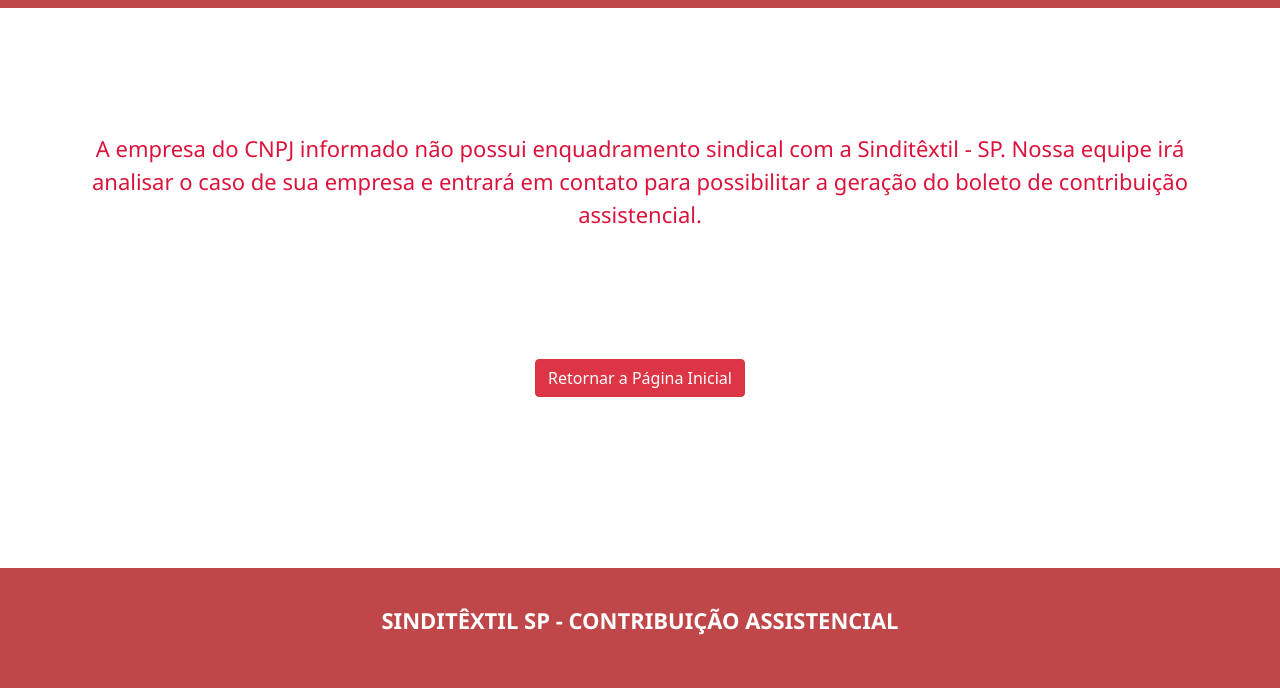
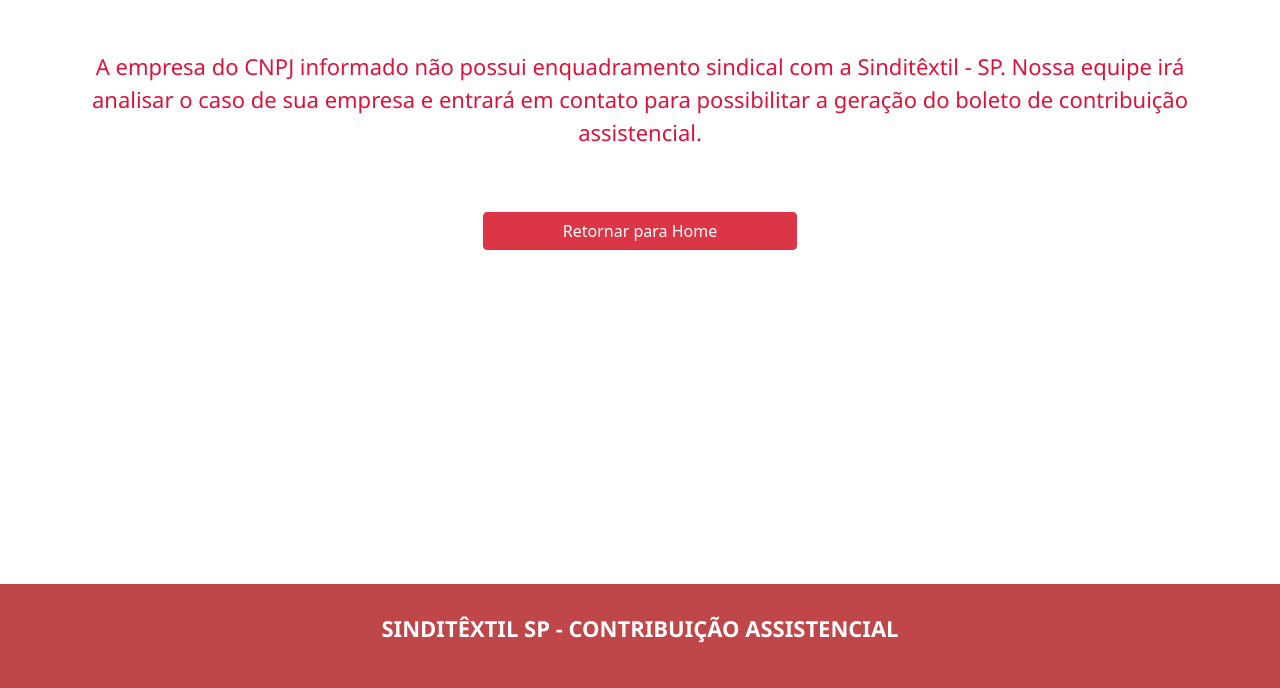
Before and after one commit to FelipeMarini/BS5-Contrib, a plain HTML site: page Bootstrap5/enqsind.html in a window 1280 px wide. Shown: the part 112-800 px from the top of the page. Drawn offline with nearby package versions, Linux system fonts and the light colour scheme.

Commit message:
ajuste overflow telas

```diff
--- a/Bootstrap5/enqsind.html
+++ b/Bootstrap5/enqsind.html
@@ -1,14 +1,13 @@
 <!DOCTYPE html>
 <html lang="pt-br">
-
 <head>
-    <meta charset="utf-8">
-    <meta name="viewport" content="width=device-width, initial-scale=1">
-    <title>Sinditêxtil - SP</title>
+    <meta charset="UTF-8">
+    <meta http-equiv="X-UA-Compatible" content="IE=edge">
+    <meta name="viewport" content="width=device-width, initial-scale=1.0">
+    <title>Sinditêxtil</title>
     <link href="https://cdn.jsdelivr.net/npm/bootstrap@5.0.2/dist/css/bootstrap.min.css" rel="stylesheet" integrity="sha384-EVSTQN3/azprG1Anm3QDgpJLIm9Nao0Yz1ztcQTwFspd3yD65VohhpuuCOmLASjC" crossorigin="anonymous">
     <link rel="stylesheet" href="./styles/enqsind/enqsind.css">
 </head>
-
 <body>
 
     <div class="container-fluid fixed-top d-flex header">
@@ -25,17 +24,17 @@
 
     </div>
 
-    <div class="container main">
+
+    <div class="container-fluid main">
 
       <p class="text-center enq-info">A empresa do CNPJ informado não possui enquadramento sindical com a Sinditêxtil - SP. Nossa equipe irá analisar o caso de sua empresa e entrará em contato para possibilitar a geração do boleto de contribuição assistencial.</p>
 
-      <div class="d-grid gap-2 return-btn">
-        <a href="./index.html">
-            <button class="btn btn-danger" type="button">Retornar a Página Inicial</button>
-        </a>
+      <div class="d-grid gap-2 col-3 mx-auto">
+        <button class="btn btn-danger botao-cad" type="button" data-bs-toggle="modal" data-bs-target="#exampleModal">Retornar para Home</button>
       </div>
 
     </div>
+
 
     <div class="container-fluid fixed-bottom d-flex align-items-center justify-content-center footer">
 
@@ -45,5 +44,4 @@
 
     <script src="https://cdn.jsdelivr.net/npm/bootstrap@5.0.2/dist/js/bootstrap.bundle.min.js" integrity="sha384-MrcW6ZMFYlzcLA8Nl+NtUVF0sA7MsXsP1UyJoMp4YLEuNSfAP+JcXn/tWtIaxVXM" crossorigin="anonymous"></script>
 </body>
-
 </html>
--- a/Bootstrap5/styles/cadsucesso/cadsucesso.css
+++ b/Bootstrap5/styles/cadsucesso/cadsucesso.css
@@ -1,14 +1,14 @@
+.header, .footer, .main { position: absolute; left: 0; width: 100%; }
+.header, .footer { overflow: hidden; height: 7rem; }
+
+
 :root {
     --vinho: rgb(175,25,28,0.8);
 }
 
-body{
-    max-width: 100%;
-    max-height: 100%;
-}
 
+/* início header */
 .header{
-    height: 7.5rem;
     background-color: var(--vinho);
 }
 
@@ -43,13 +43,12 @@ body{
 }
 /* fim header */
 
+
+/* início main */
 .main{
-    height: calc(100vh - 15rem);
-    display: flex;
-    flex-direction: column;
-    align-items: center;
-    justify-content: center;
-    margin-top: 5rem;
+    top: 7rem;
+    bottom: 7rem;
+    overflow: auto;
 }
 
 .cads-info{
@@ -57,19 +56,22 @@ body{
     font-size: 1.375rem;
     font-family: 'Segoe UI', Tahoma, Geneva, Verdana, sans-serif;
     text-align: center;
-    margin-top: 3%;
+    margin-top: 4%;
 }
 
-.return-btn{
-    margin-top: 10%;
+
+.btn{
+    margin-top: 15%;
 }
+/* fim main */
 
 
 /* início footer */
 .footer{
-    height: 7.5rem;
+    height: 6.5rem;
     background-color: var(--vinho);
 }
+/* fim footer */
 
 
 @media screen and (min-width: 1700px) {
@@ -80,7 +82,8 @@ body{
 
 }
 
-@media screen and (max-width: 545px) {
+
+@media screen and (min-width: 360px) and (max-width: 545px) {
 
     .title-header{
         display: none;
@@ -100,13 +103,34 @@ body{
         justify-content: center;
     }
 
-    .cads-info{
-        padding-right: 7%;
-        padding-left: 7%;
+    .title-footer{
+        font-size: 1.2rem;
+    }
+
+}
+
+@media screen and (max-width: 360px) {
+
+    .title-header{
+        display: none;
+    }
+
+    .box-header-img{
+        width: 100%;
+    }
+
+    .box-header-title{
+        width: 0%;
+    }
+
+    .header{
+        display: flex;
+        align-items: center;
+        justify-content: center;
     }
 
     .title-footer{
-        font-size: 1.1rem;
+        font-size: 1rem;
     }
 
 }
--- a/Bootstrap5/styles/enqsind/enqsind.css
+++ b/Bootstrap5/styles/enqsind/enqsind.css
@@ -1,14 +1,14 @@
+.header, .footer, .main { position: absolute; left: 0; width: 100%; }
+.header, .footer { overflow: hidden; height: 7rem; }
+
+
 :root {
     --vinho: rgb(175,25,28,0.8);
 }
 
-body{
-    max-width: 100%;
-    max-height: 100%;
-}
 
+/* início header */
 .header{
-    height: 7.5rem;
     background-color: var(--vinho);
 }
 
@@ -43,13 +43,12 @@ body{
 }
 /* fim header */
 
+
+/* início main */
 .main{
-    height: calc(100vh - 15rem);
-    display: flex;
-    flex-direction: column;
-    align-items: center;
-    justify-content: center;
-    margin-top: 5rem;
+    top: 7rem;
+    bottom: 7rem;
+    overflow: auto;
 }
 
 .enq-info{
@@ -57,19 +56,25 @@ body{
     font-size: 1.375rem;
     font-family: 'Segoe UI', Tahoma, Geneva, Verdana, sans-serif;
     text-align: center;
-    margin-top: 3%;
+    margin-top: 4%;
+    padding-left: 4%;
+    padding-right: 4%;
 }
 
-.return-btn{
-    margin-top: 10%;
+
+.btn{
+    margin-top: 15%;
+    margin-bottom: 10%;
 }
+/* fim main */
 
 
 /* início footer */
 .footer{
-    height: 7.5rem;
+    height: 6.5rem;
     background-color: var(--vinho);
 }
+/* fim footer */
 
 
 @media screen and (min-width: 1700px) {
@@ -80,7 +85,8 @@ body{
 
 }
 
-@media screen and (max-width: 545px) {
+
+@media screen and (min-width: 360px) and (max-width: 545px) {
 
     .title-header{
         display: none;
@@ -100,13 +106,34 @@ body{
         justify-content: center;
     }
 
-    .enq-info{
-        padding-right: 7%;
-        padding-left: 7%;
+    .title-footer{
+        font-size: 1.2rem;
+    }
+
+}
+
+@media screen and (max-width: 360px) {
+
+    .title-header{
+        display: none;
+    }
+
+    .box-header-img{
+        width: 100%;
+    }
+
+    .box-header-title{
+        width: 0%;
+    }
+
+    .header{
+        display: flex;
+        align-items: center;
+        justify-content: center;
     }
 
     .title-footer{
-        font-size: 1.1rem;
+        font-size: 1rem;
     }
 
 }
--- a/Bootstrap5/styles/sucesso/sucesso.css
+++ b/Bootstrap5/styles/sucesso/sucesso.css
@@ -1,14 +1,14 @@
+.header, .footer, .main { position: absolute; left: 0; width: 100%; }
+.header, .footer { overflow: hidden; height: 7rem; }
+
+
 :root {
     --vinho: rgb(175,25,28,0.8);
 }
 
-body{
-    max-width: 100%;
-    max-height: 100%;
-}
 
+/* início header */
 .header{
-    height: 7.5rem;
     background-color: var(--vinho);
 }
 
@@ -43,13 +43,12 @@ body{
 }
 /* fim header */
 
+
+/* início main */
 .main{
-    height: calc(100vh - 15rem);
-    display: flex;
-    flex-direction: column;
-    align-items: center;
-    justify-content: center;
-    margin-top: 5rem;
+    top: 7rem;
+    bottom: 7rem;
+    overflow: auto;
 }
 
 .sucesso-info{
@@ -67,16 +66,18 @@ body{
     text-align: center;
 }
 
-.return-btn{
-    margin-top: 2%;
+.btn{
+    margin-top: 5%;
 }
+/* fim main */
 
 
 /* início footer */
 .footer{
-    height: 7.5rem;
+    height: 6.5rem;
     background-color: var(--vinho);
 }
+/* fim footer */
 
 
 @media screen and (min-width: 1700px) {
@@ -87,7 +88,8 @@ body{
 
 }
 
-@media screen and (max-width: 545px) {
+
+@media screen and (min-width: 360px) and (max-width: 545px) {
 
     .title-header{
         display: none;
@@ -107,13 +109,34 @@ body{
         justify-content: center;
     }
 
-    .sucesso-info{
-        padding-right: 7%;
-        padding-left: 7%;
+    .title-footer{
+        font-size: 1.2rem;
+    }
+
+}
+
+@media screen and (max-width: 360px) {
+
+    .title-header{
+        display: none;
+    }
+
+    .box-header-img{
+        width: 100%;
+    }
+
+    .box-header-title{
+        width: 0%;
+    }
+
+    .header{
+        display: flex;
+        align-items: center;
+        justify-content: center;
     }
 
     .title-footer{
-        font-size: 1.1rem;
+        font-size: 1rem;
     }
 
 }
```
Also changed, not shown: Bootstrap5/cadsucesso.html (+9 -11 lines), Bootstrap5/index.html (+1 -1 lines), Bootstrap5/sucesso.html (+9 -12 lines). Lines whose indentation alone changed are shown as unchanged.
